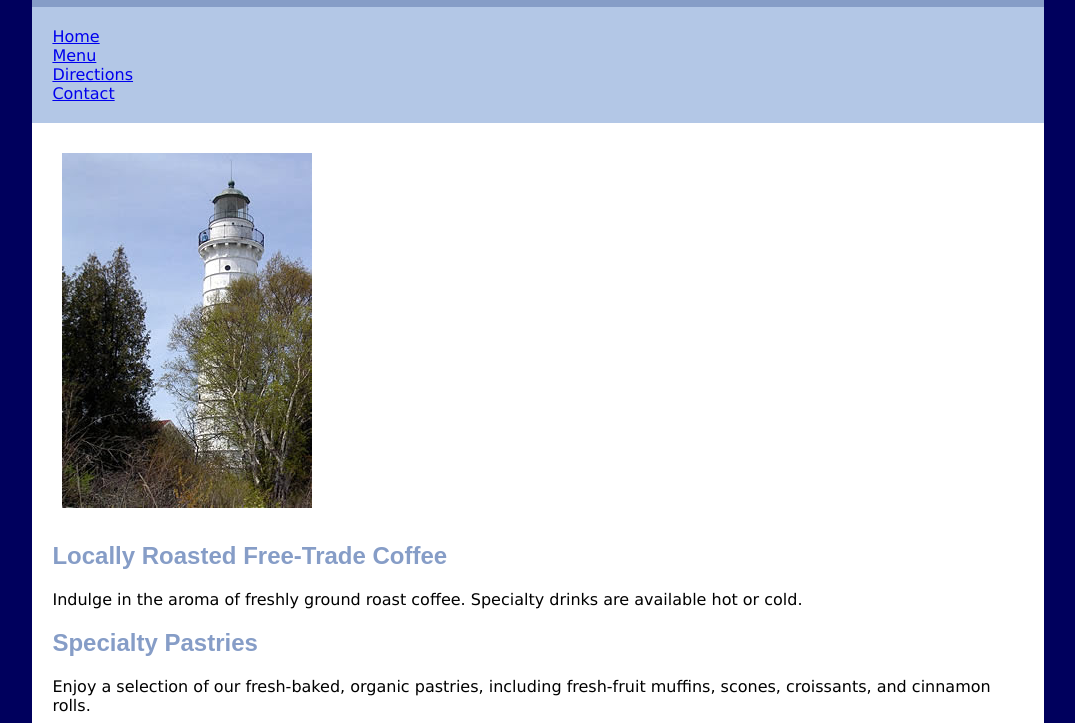
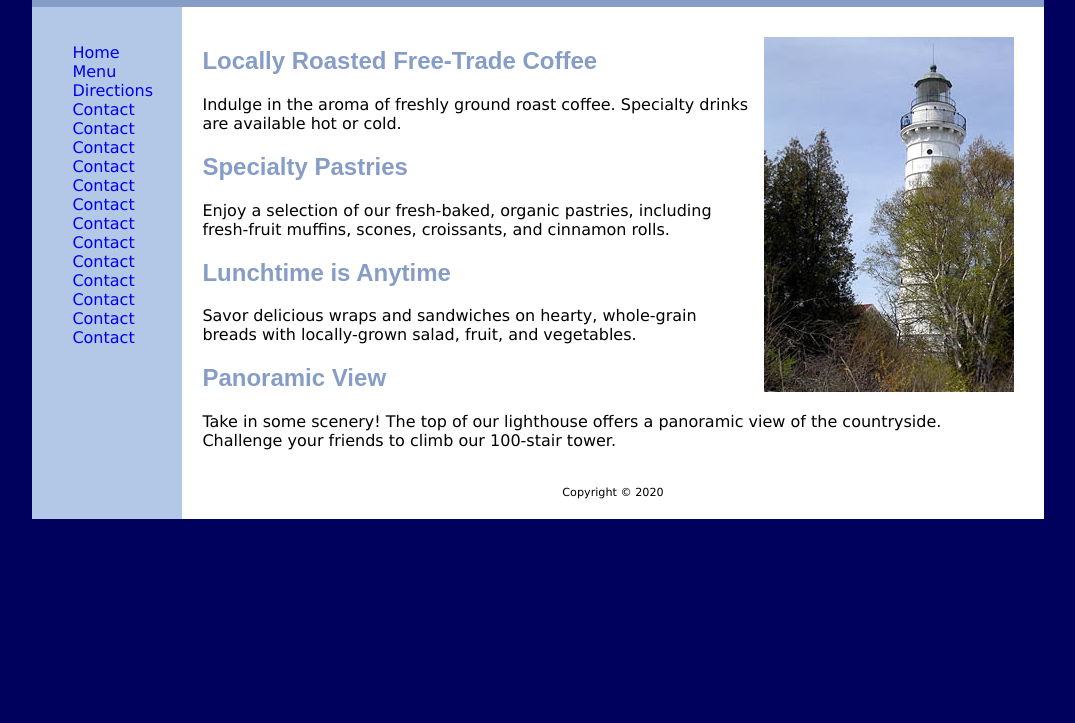
Before and after one commit to zachschumann/cis133day, a plain HTML site: page week7/lighthouse.html in a window 1280 px wide. Shown: the part 77-800 px from the top of the page, without its empty margins (102-1177 px from the left). Drawn offline with Linux system fonts and the light colour scheme.

Commit message:
week 7 commit

```diff
--- a/week7/PacificTrails/pacific.css
+++ b/week7/PacificTrails/pacific.css
@@ -19,6 +19,7 @@ nav {
 	padding-right: .5em;
 	padding-bottom: .5em;
 	text-align: center;
+
 }
 
 main {
@@ -74,3 +75,18 @@ h3 {
     max-width: 2048px;
     box-shadow: 3px 3px 3px #777;
 }
+li{
+    list-style-type: none;
+    display: inline
+}
+a:link {
+    text-decoration: none;
+    color: blue;
+}
+a:visited{
+    color: blue;
+}
+a:hover{
+    color: white;
+    background-color: red;
+}
--- a/week7/lighthouse.html
+++ b/week7/lighthouse.html
@@ -17,12 +17,14 @@
       }
       nav {
         width: 150px;
-        padding: 20px;
+        padding: 20px 0px;
+        float: left;
       }
       main {
         background-color: #FFFFFF;
         padding: 20px;
         display: block;
+        margin-left: 150px;
       }
       header{
         background-color: #869dc7;
@@ -46,7 +48,21 @@
         clear: right;
         padding-bottom:20px;
         background-color: #FFFFFF;
+        margin-left: 150px;
       }
+      #floatright {
+        float: right;
+      }
+      a:link {
+        text-decoration: none;
+      }
+      li{
+        list-style-type: none;
+      }
+      a:hover {
+        color: hotpink;
+      }
+
   </style>
 </head>
 <body>
@@ -55,10 +71,24 @@
       <h1>Lighthouse Island Bistro</h1>
     </header>
     <nav>
-      <a href="index.html">Home</a><br>
-      <a href="rooms.html">Menu</a><br>
-      <a href="directions.html">Directions</a><br>
-      <a href="contact.html">Contact</a>
+      <ul>
+        <li><a href="index.html">Home</a></li>
+        <li><a href="rooms.html">Menu</a></li>
+        <li><a href="directions.html">Directions</a></li>
+        <li><a href="contact.html">Contact</a></li>
+        <li><a href="contact.html">Contact</a></li>
+        <li><a href="contact.html">Contact</a></li>
+        <li><a href="contact.html">Contact</a></li>
+        <li><a href="contact.html">Contact</a></li>
+        <li><a href="contact.html">Contact</a></li>
+        <li><a href="contact.html">Contact</a></li>
+        <li><a href="contact.html">Contact</a></li>
+        <li><a href="contact.html">Contact</a></li>
+        <li><a href="contact.html">Contact</a></li>
+        <li><a href="contact.html">Contact</a></li>
+        <li><a href="contact.html">Contact</a></li>
+        <li><a href="contact.html">Contact</a></li>
+      </ul>
     </nav>
     <main>
       <img src="./images/lighthouse.jpg" width="250" height="355" id="floatright" alt="Lighthouse Island">
```
Also changed, not shown: week5/HandsOn5.html (added, +30 -0 lines), week5/index.html (+1 -1 lines), week5/style.css (added, +12 -0 lines), week5/trash.html (added, +12 -0 lines), week7/wildflowers.html (+5 -0 lines), week5/images/animal.webp (added), week5/images/autozone.png (added), 1 other file.
